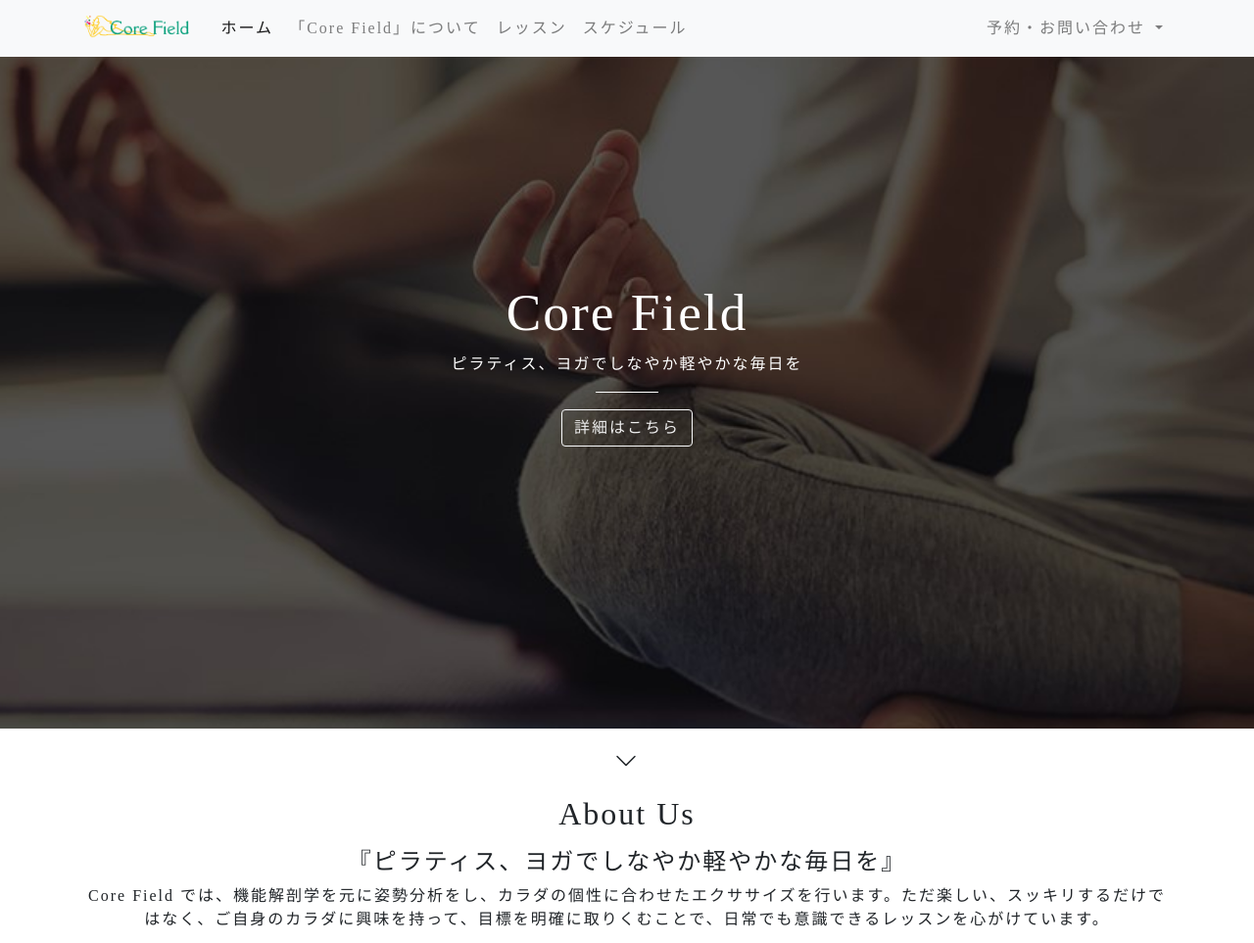
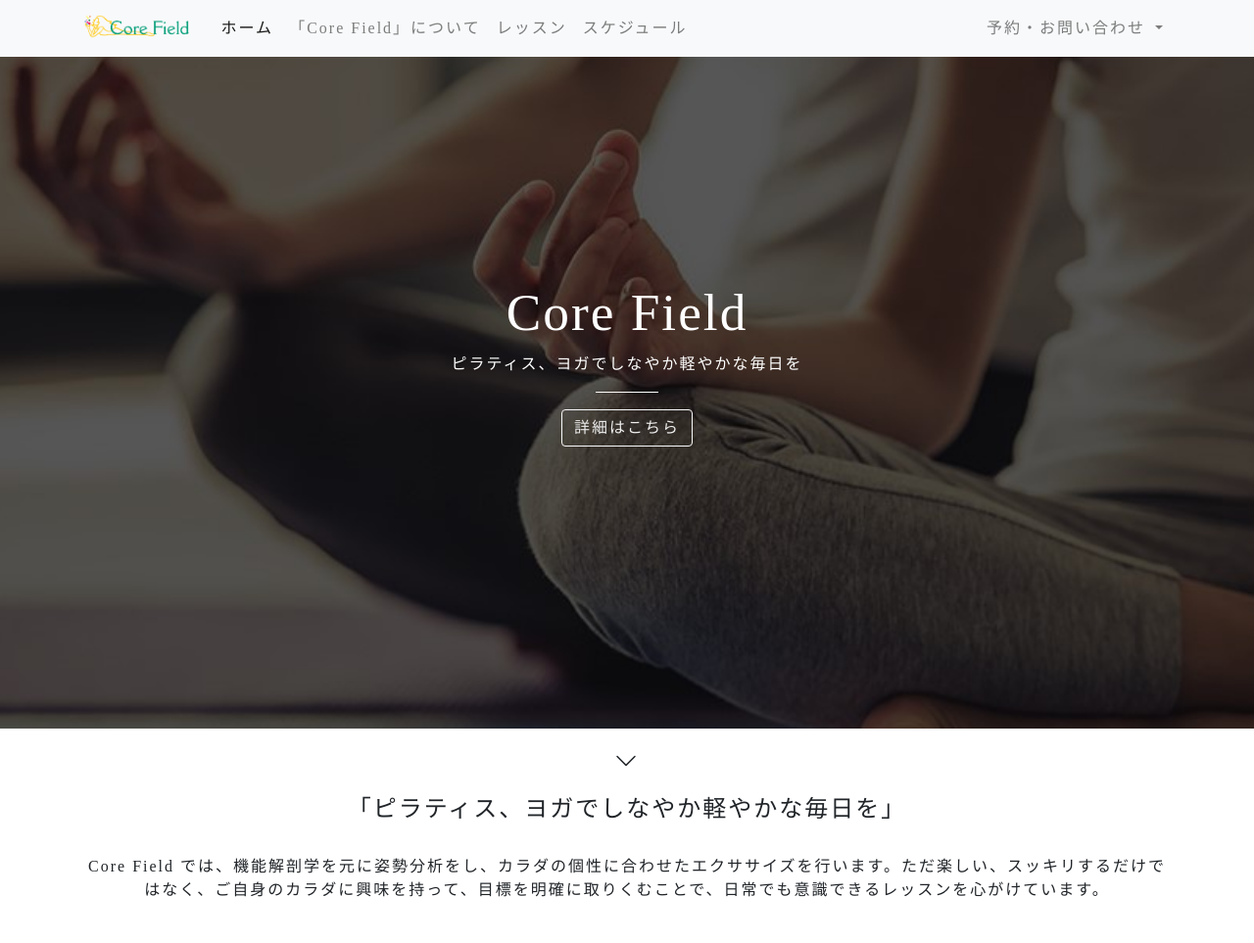
Before and after one commit to leg7075/corefield, a plain HTML site: page index.html in a window 1280 px wide. Shown: the top 963 px of the page at 98% size. Drawn offline with nearby package versions, Linux system fonts and the light colour scheme; a web font is replaced by a local one.

Commit message:
Update index.html

```diff
--- a/index.html
+++ b/index.html
@@ -86,8 +86,9 @@
         <div class="container text-center pt-3 pb-5" id="section-1">
             <i class="bi bi-chevron-down"></i>
             <div class="pt-3">
-                <h2 class="mb-3">About Us</h2>
-                <h4>『ピラティス、ヨガでしなやか軽やかな毎日を』</h4>
+                <!-- <h2 class="mb-3">About Us</h2> -->
+                <h4>「ピラティス、ヨガでしなやか軽やかな毎日を」</h4>
+                <br>
                 <p>Core Field では、機能解剖学を元に姿勢分析をし、カラダの個性に合わせたエクササイズを行います。ただ楽しい、スッキリするだけではなく、ご自身のカラダに興味を持って、目標を明確に取りくむことで、日常でも意識できるレッスンを心がけています。</p>
             </div>
         </div>
```
